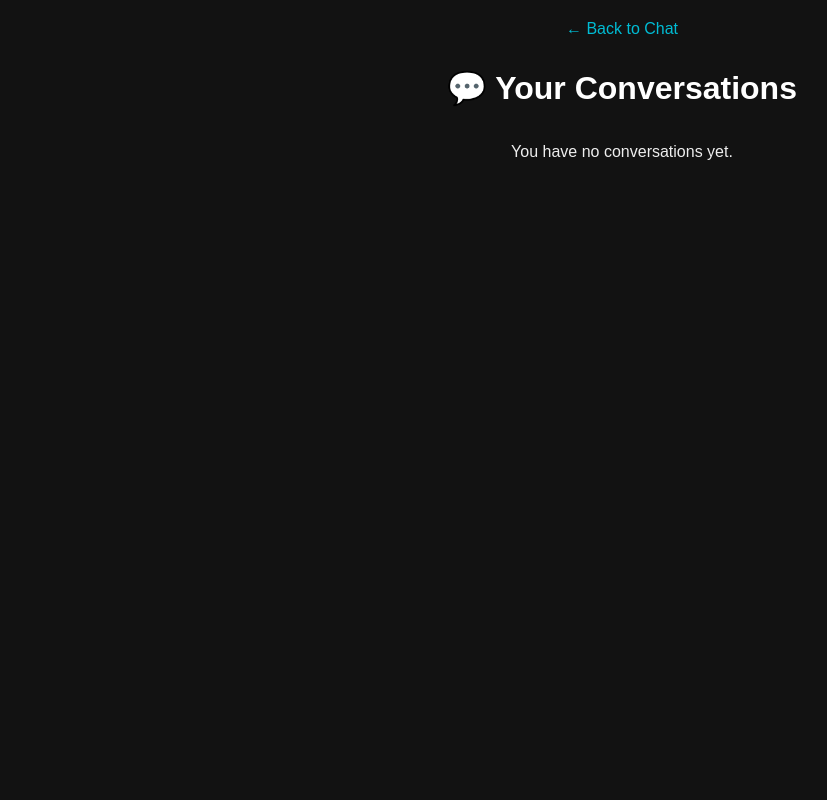
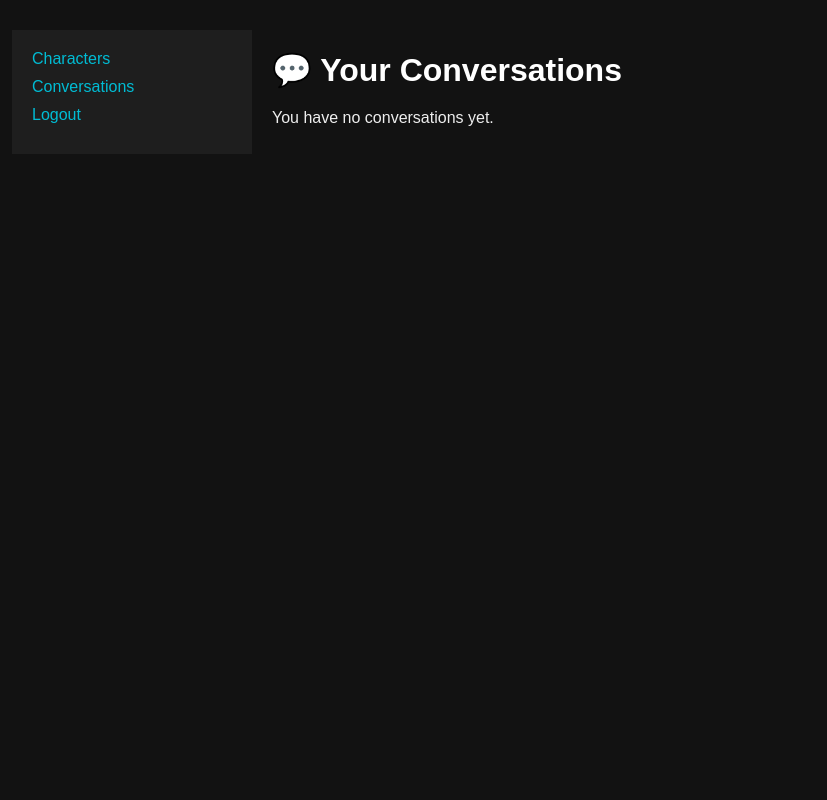
Before and after one commit to vitorhonorato23/ghostai, a FastAPI app: page /conversations in a window 1280 px wide. Shown: the whole page, without its empty margins (18-845 px from the left). Run offline with FastAPI, Linux system fonts and the light colour scheme; a user stored in the database is signed in; data that the repository does not hold is empty.

Commit message:
Add navigation sidebar

```diff
--- a/static/style.css
+++ b/static/style.css
@@ -109,3 +109,39 @@ button:hover {
 .clear-button:hover {
   background-color: #d32f2f;
 }
+
+/* Layout with left sidebar */
+.layout {
+  display: flex;
+  width: 100%;
+}
+
+.sidebar {
+  width: 200px;
+  background-color: #1e1e1e;
+  padding: 20px;
+}
+
+.sidebar ul {
+  list-style: none;
+  padding: 0;
+  margin: 0;
+}
+
+.sidebar li {
+  margin-bottom: 10px;
+}
+
+.sidebar a {
+  color: #00bcd4;
+  text-decoration: none;
+}
+
+.sidebar a:hover {
+  text-decoration: underline;
+}
+
+.main-content {
+  flex: 1;
+  padding: 0 20px;
+}
--- a/templates/conversations.html
+++ b/templates/conversations.html
@@ -9,12 +9,11 @@
       background-color: #121212;
       color: #eee;
       font-family: Arial, sans-serif;
-      padding: 20px;
+      margin: 0;
     }
 
     h1 {
       color: #fff;
-      text-align: center;
     }
 
     .conversation-list {
@@ -50,17 +49,18 @@
     .conversation-card a:hover {
       text-decoration: underline;
     }
-
-    a.back-link {
-      color: #00bcd4;
-      text-decoration: none;
-      display: inline-block;
-      margin-bottom: 10px;
-    }
   </style>
 </head>
 <body>
-  <a class="back-link" href="/">← Back to Chat</a>
+  <div class="layout">
+    <nav class="sidebar">
+      <ul>
+        <li><a href="/characters">Characters</a></li>
+        <li><a href="/conversations">Conversations</a></li>
+        <li><a href="/logout">Logout</a></li>
+      </ul>
+    </nav>
+    <div class="main-content">
       <h1>💬 Your Conversations</h1>
 
       {% if conversations %}
@@ -77,5 +77,7 @@
       {% else %}
         <p>You have no conversations yet.</p>
       {% endif %}
+    </div>
+  </div>
 </body>
 </html>
```
Also changed, not shown: templates/characters.html (+12 -10 lines), templates/chat.html (+11 -1 lines), templates/newChat.html (+12 -7 lines). Lines whose indentation alone changed are shown as unchanged.
